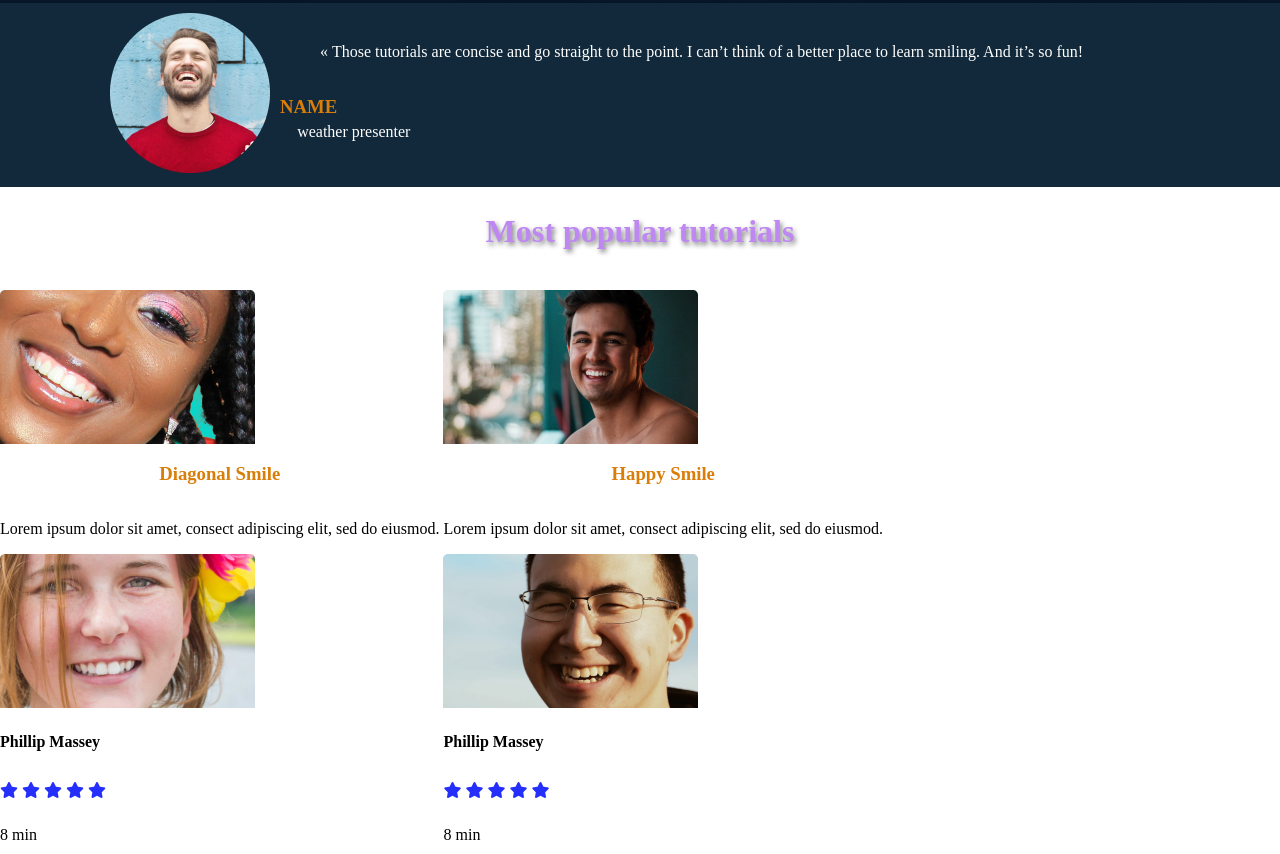
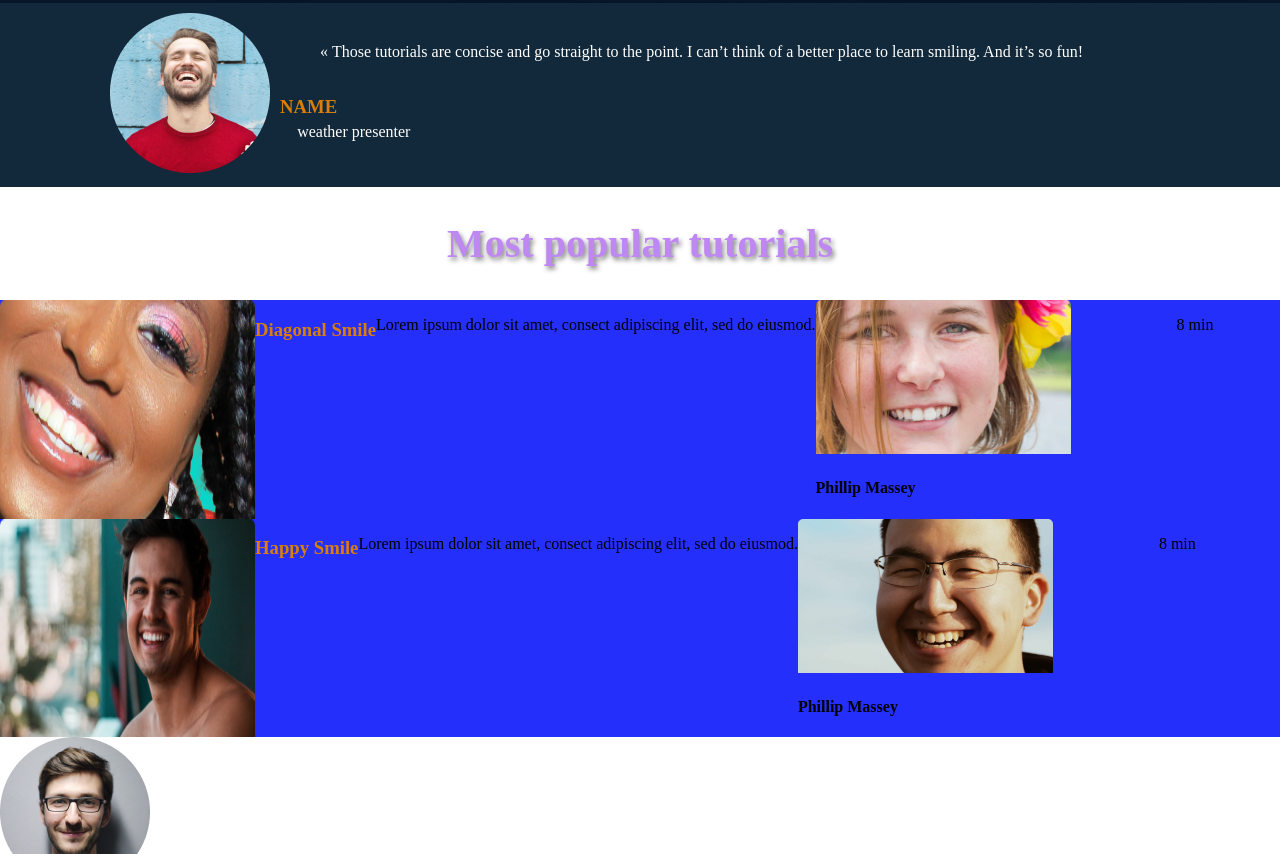
Before and after one commit to GuguP2/alx_html_css, a plain HTML site: page css_advanced/index.html in a window 1280 px wide. Shown: the part 886-1740 px from the top of the page. Drawn offline with Linux system fonts and the light colour scheme.

Commit message:
new webpage

```diff
--- a/css_advanced/styles.css
+++ b/css_advanced/styles.css
@@ -105,17 +105,19 @@ button{
 /* Tutorials Section */
 .tutorials {
   background-color: white;
+  display: flex;
+   flex-direction: column;
+   flex: auto;
 }
 
-.tutorials h2 {
-  text-align: center;
-  font-size: 2rem;
-  margin-bottom: 40px;
+.tutorials > .one {
+  display: flex;
+  flex-direction: row;
+  flex: auto;
+  background-color: #242ffb;
 }
-
-.tutorials > div {
-  display: inline-grid;
-
+.one{
+  background-color: aqua;
 }
 .star {
   display: flex;
```
Also changed, not shown: 2 other files.
